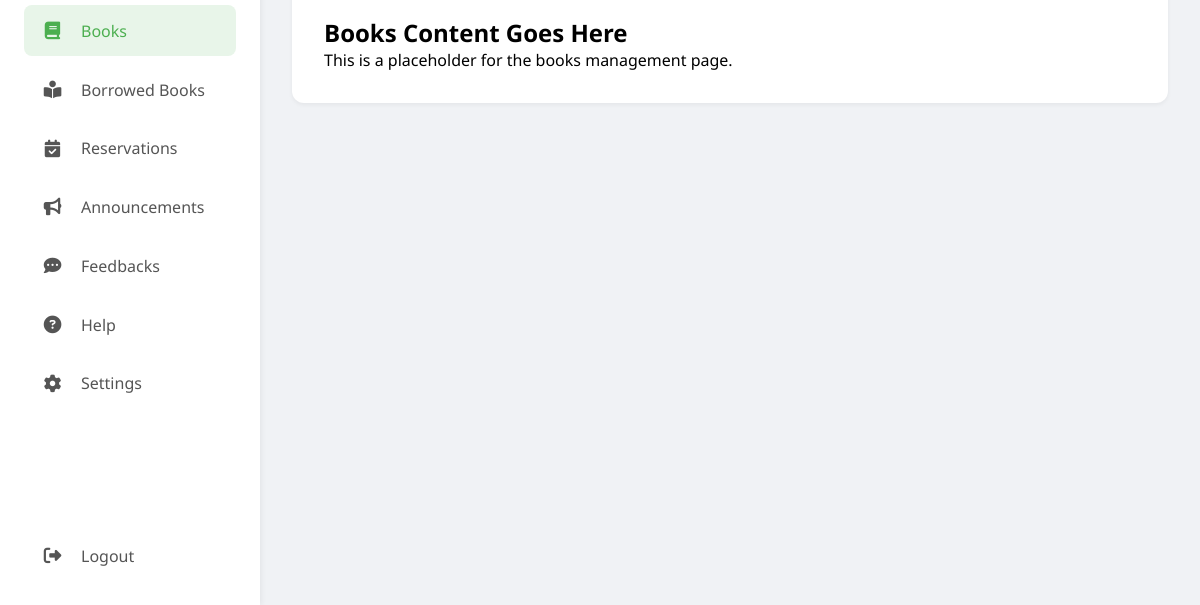
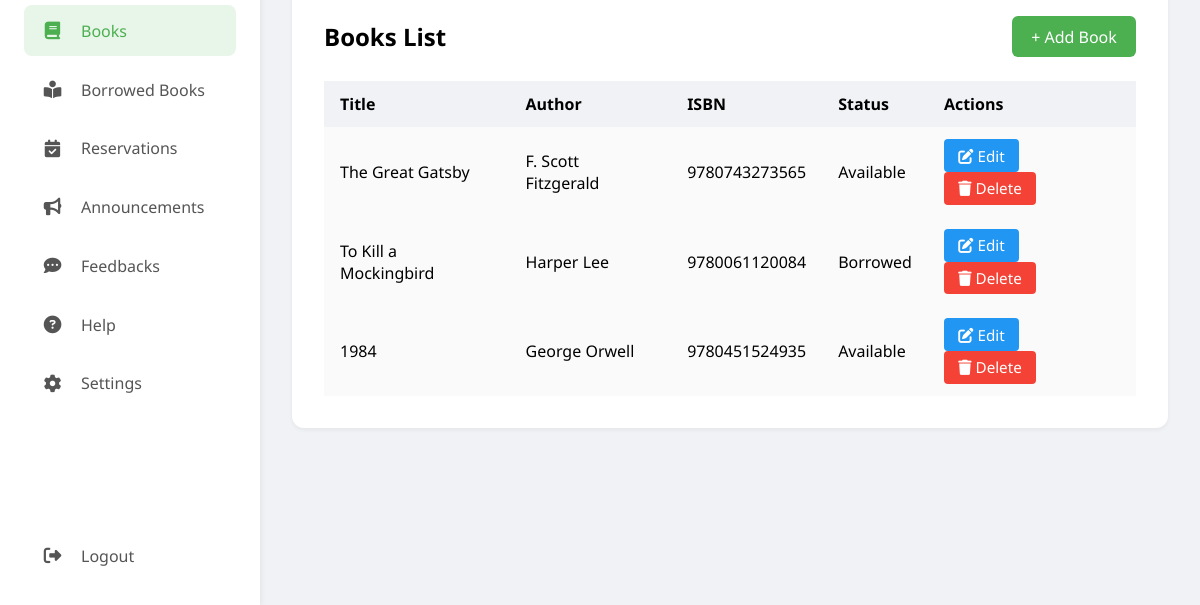
Before and after one commit to mcggEz/sacramento-library-management-system-desktop, an Electron app: page pages/books.html in a window 1200 px wide. Shown: the part 195-800 px from the top of the page. Drawn offline with Linux system fonts and the light colour scheme.

Commit message:
feat added table for books page

```diff
--- a/pages/books.html
+++ b/pages/books.html
@@ -73,8 +73,55 @@
                 </div>
 
                 <section class="content-section">
-                    <h2>Books Content Goes Here</h2>
-                    <p>This is a placeholder for the books management page.</p>
+                    <div style="display: flex; justify-content: space-between; align-items: center; margin-bottom: 1.5rem;">
+                        <h2 style="margin: 0;">Books List</h2>
+                        <button style="background: #4CAF50; color: #fff; border: none; padding: 0.6rem 1.2rem; border-radius: 6px; font-size: 1rem; cursor: pointer; font-weight: 500; transition: background 0.2s;" onclick="addBook()">+ Add Book</button>
+                    </div>
+                    <div style="overflow-x: auto;">
+                        <table style="width: 100%; border-collapse: collapse; background: #fafafa;">
+                            <thead>
+                                <tr style="background: #f0f2f5;">
+                                    <th style="padding: 0.75rem 1rem; text-align: left;">Title</th>
+                                    <th style="padding: 0.75rem 1rem; text-align: left;">Author</th>
+                                    <th style="padding: 0.75rem 1rem; text-align: left;">ISBN</th>
+                                    <th style="padding: 0.75rem 1rem; text-align: left;">Status</th>
+                                    <th style="padding: 0.75rem 1rem; text-align: left;">Actions</th>
+                                </tr>
+                            </thead>
+                            <tbody>
+                                <tr>
+                                    <td style="padding: 0.75rem 1rem;">The Great Gatsby</td>
+                                    <td style="padding: 0.75rem 1rem;">F. Scott Fitzgerald</td>
+                                    <td style="padding: 0.75rem 1rem;">9780743273565</td>
+                                    <td style="padding: 0.75rem 1rem;">Available</td>
+                                    <td style="padding: 0.75rem 1rem;">
+                                        <button style="background: #2196F3; color: #fff; border: none; padding: 0.4rem 0.9rem; border-radius: 4px; margin-right: 0.5rem; cursor: pointer; font-size: 0.95rem;" onclick="editBook(this)"><i class='fas fa-edit'></i> Edit</button>
+                                        <button style="background: #f44336; color: #fff; border: none; padding: 0.4rem 0.9rem; border-radius: 4px; cursor: pointer; font-size: 0.95rem;" onclick="deleteBook(this)"><i class='fas fa-trash'></i> Delete</button>
+                                    </td>
+                                </tr>
+                                <tr>
+                                    <td style="padding: 0.75rem 1rem;">To Kill a Mockingbird</td>
+                                    <td style="padding: 0.75rem 1rem;">Harper Lee</td>
+                                    <td style="padding: 0.75rem 1rem;">9780061120084</td>
+                                    <td style="padding: 0.75rem 1rem;">Borrowed</td>
+                                    <td style="padding: 0.75rem 1rem;">
+                                        <button style="background: #2196F3; color: #fff; border: none; padding: 0.4rem 0.9rem; border-radius: 4px; margin-right: 0.5rem; cursor: pointer; font-size: 0.95rem;" onclick="editBook(this)"><i class='fas fa-edit'></i> Edit</button>
+                                        <button style="background: #f44336; color: #fff; border: none; padding: 0.4rem 0.9rem; border-radius: 4px; cursor: pointer; font-size: 0.95rem;" onclick="deleteBook(this)"><i class='fas fa-trash'></i> Delete</button>
+                                    </td>
+                                </tr>
+                                <tr>
+                                    <td style="padding: 0.75rem 1rem;">1984</td>
+                                    <td style="padding: 0.75rem 1rem;">George Orwell</td>
+                                    <td style="padding: 0.75rem 1rem;">9780451524935</td>
+                                    <td style="padding: 0.75rem 1rem;">Available</td>
+                                    <td style="padding: 0.75rem 1rem;">
+                                        <button style="background: #2196F3; color: #fff; border: none; padding: 0.4rem 0.9rem; border-radius: 4px; margin-right: 0.5rem; cursor: pointer; font-size: 0.95rem;" onclick="editBook(this)"><i class='fas fa-edit'></i> Edit</button>
+                                        <button style="background: #f44336; color: #fff; border: none; padding: 0.4rem 0.9rem; border-radius: 4px; cursor: pointer; font-size: 0.95rem;" onclick="deleteBook(this)"><i class='fas fa-trash'></i> Delete</button>
+                                    </td>
+                                </tr>
+                            </tbody>
+                        </table>
+                    </div>
                 </section>
             </div>
         </main>
@@ -96,6 +143,19 @@
 
         // Header navigation
         document.getElementById('library-forms-link').addEventListener('click', () => ipcRenderer.invoke('load-library-forms'));
+
+        // CRUD button handlers (sample, to be replaced with real logic)
+        function addBook() {
+            alert('Add Book button clicked!');
+        }
+        function editBook(btn) {
+            alert('Edit Book button clicked!');
+        }
+        function deleteBook(btn) {
+            if (confirm('Are you sure you want to delete this book?')) {
+                btn.closest('tr').remove();
+            }
+        }
     </script>
 </body>
 </html>
```
